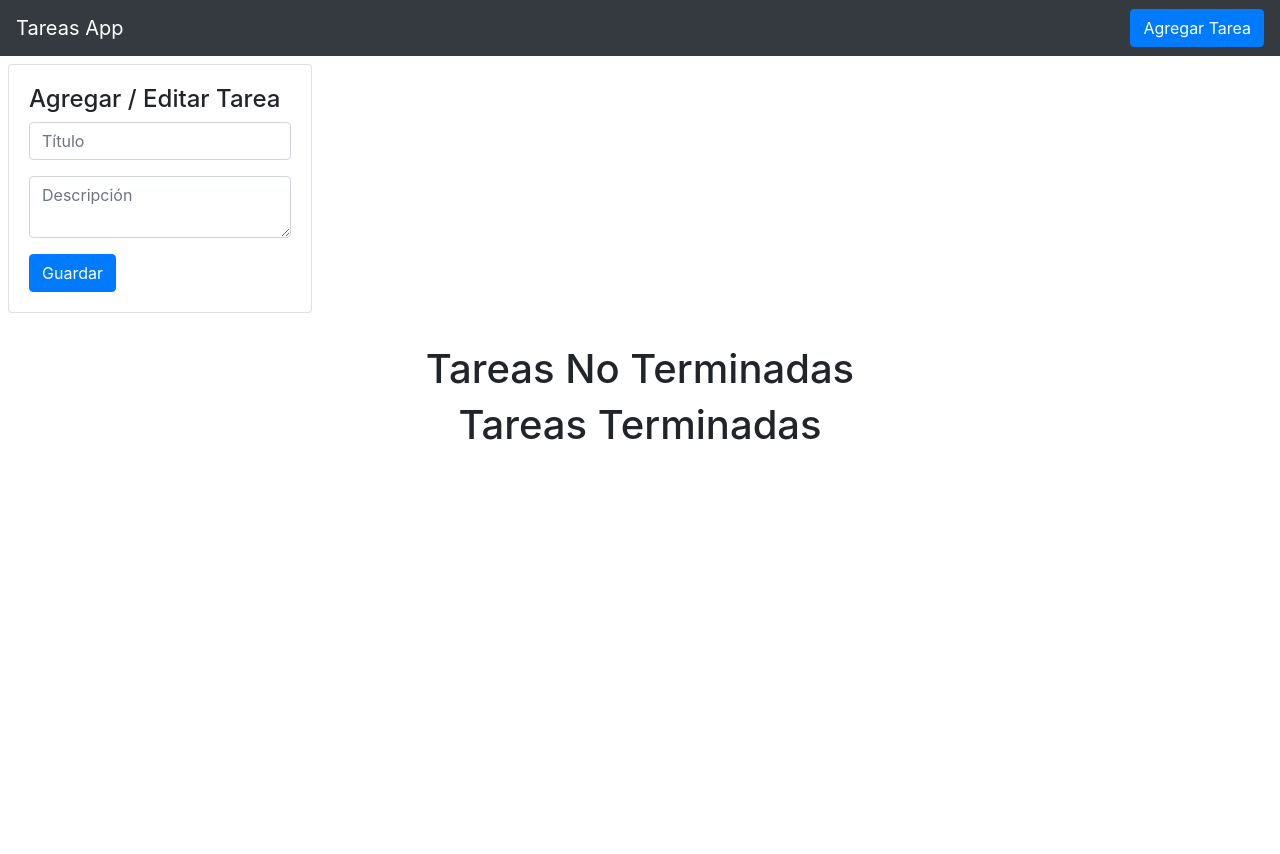
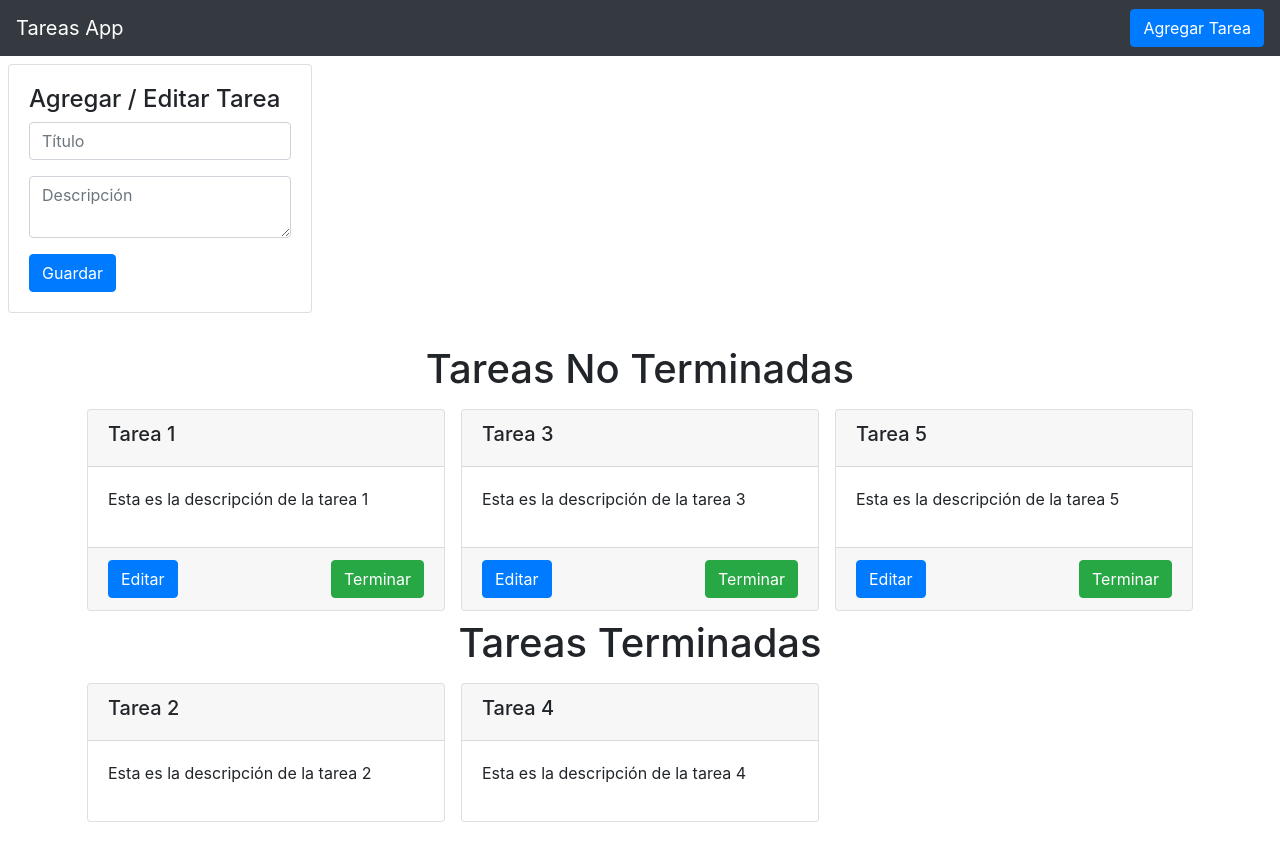
Before and after one commit to fransempe/cursoReact-TareasApp, a React (Create React App) app: page / in a window 1280 px wide. Before the commit the page ends 800 px from the top, so only its background shows below. Built offline with nearby package versions, Linux system fonts and the light colour scheme.

Commit message:
Finish LocalSorage json

```diff
--- /dev/null
+++ b/public/tareas.json
@@ -0,0 +1,7 @@
+[
+    { "id": 0, "titulo":"Tarea 1", "descripcion":"Esta es la descripción de la tarea 1", "terminada": false},
+    { "id": 1, "titulo":"Tarea 2", "descripcion":"Esta es la descripción de la tarea 2", "terminada": true},
+    { "id": 2, "titulo":"Tarea 3", "descripcion":"Esta es la descripción de la tarea 3", "terminada": false},
+    { "id": 3, "titulo":"Tarea 4", "descripcion":"Esta es la descripción de la tarea 4", "terminada": true},
+    { "id": 4, "titulo":"Tarea 5", "descripcion":"Esta es la descripción de la tarea 5", "terminada": false}
+]
--- a/src/App.js
+++ b/src/App.js
@@ -18,6 +18,16 @@ class App extends React.Component {
       tareas: []
     }
     this.handleChangeForm = this.handleChangeForm.bind(this);
+  }
+
+  componentDidMount() {
+
+    if (localStorage.getItem("tareas") === null) {
+      this.getTasks()
+    } else {
+      let tareas = localStorage.getItem('tareas')
+      this.setState({ tareas: JSON.parse(tareas) })
+    }
   }
 
   handleChangeForm(e) {
@@ -43,7 +53,7 @@ class App extends React.Component {
         }
         return tarea
       })
-      this.setState({ tareas: nuevasTareas })
+      this.setState({ tareas: this.setLocalStorage(nuevasTareas) })
       this.limpioState()
     } else {
         nuevaListaTareas.push({
@@ -53,7 +63,7 @@ class App extends React.Component {
           terminada: false
         })
         //Agrego la nueva lista de tareas al estado tareas.
-        this.setState({ tareas: nuevaListaTareas });
+        this.setState({ tareas: this.setLocalStorage(nuevaListaTareas) });
         // Reseteo el estado de formValues para que se vacíen las cajas de texto.
         this.limpioState()
     }
@@ -67,7 +77,7 @@ class App extends React.Component {
       }
       return tarea
     })
-    this.setState({ tareas: nuevasTareas })
+    this.setState({ tareas: this.setLocalStorage(nuevasTareas) })
   }
 
   handleEditTask = (id, titulo, descripcion) => {
@@ -83,10 +93,26 @@ class App extends React.Component {
 
   }
 
+  async getTasks(){
+    const res = await fetch("http://localhost:3000/tareas.json")
+    const datos = await res.json()
+
+    this.setState({ tareas: this.setLocalStorage(datos)})
+  }
+
   limpioState() {
     this.setState({
       formValues: { id: null, titulo: '', descripcion: '' }
     })
+  }
+
+  setLocalStorage = (datos) => {
+    //Guardo en localStorage
+    localStorage.setItem('tareas', JSON.stringify(datos))
+    let tareas = localStorage.getItem('tareas')
+    // Se parsea para poder ser usado en js con JSON.parse
+    tareas = JSON.parse(tareas)
+    return tareas
   }
 
   render() {
```
